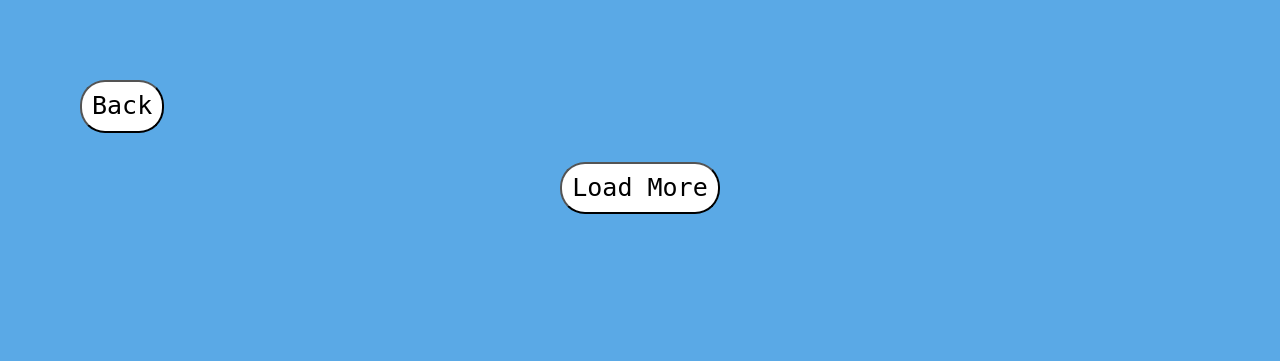
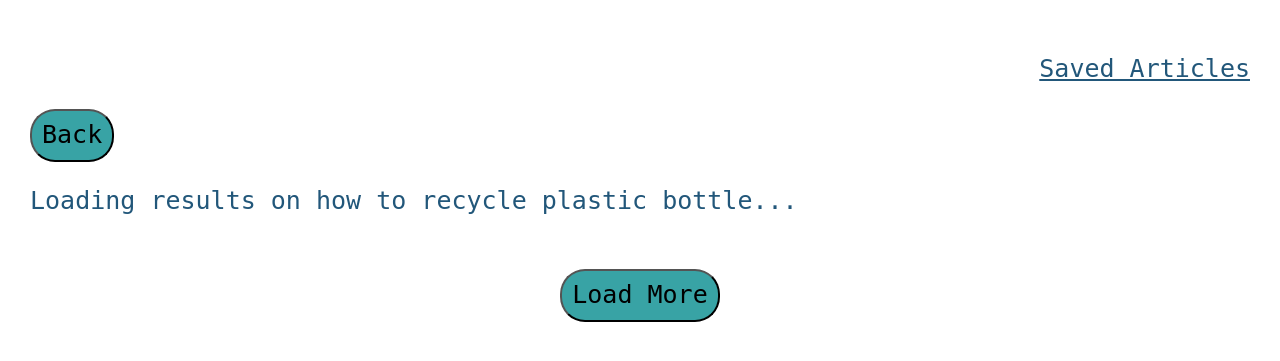
Before and after one commit to phyulwin/Devpost-Funathon2022, a Flask app: page /load in a window 1280 px wide. Shown: the top 361 px of the page. Run offline with Flask 2, Linux system fonts and the light colour scheme; data that the repository does not hold is empty; some libraries are stand-ins or nearby versions; some web fonts are replaced.

Commit message:
css design

```diff
--- a/cv2LiveDetection.py
+++ b/cv2LiveDetection.py
@@ -66,7 +66,7 @@
     #there has to be a better way but i made global variables of the info
     # i wanted to keep from the previous method, trying to save them like a snapshot
     # but i dont think it works unless i set up a class or smt
-    obj_name = 'how to recycle'
+    obj_name = 'plastic bottle'
     #return img, obj_name
     return obj_name
     #return label[0], out # returns string of object, img of the selected frame
--- a/main.py
+++ b/main.py
@@ -28,14 +28,15 @@
     #fetch results from live detection
     object = detection_result()
     #return results in dictionary passed to load.html
-    image_suggestions = search_image(object)
+    object_results = "how to recycle" + object
+    image_suggestions = search_image(object_results)
     for each_image in image_suggestions:
         #source article about the image
         article_name = each_image['source']['title']
         article_link = each_image['source']['page']
         #image url
         image_url = each_image['image']['url']
-    return render_template('load.html', image_suggestions=image_suggestions)
+    return render_template('load.html', image_suggestions=image_suggestions, object=object)
 
 #search nearby recycling centers, retrives user's location first
 '''
--- a/static/stylesheet.css
+++ b/static/stylesheet.css
@@ -1,13 +1,13 @@
 /* https://purecss.io/layouts/ - layout git source: https://github.com/pure-css/pure/tree/master/site/static/layouts/blog */
 body {
-    background-color: #5AA9E6;
+    background-color: white;
     margin: auto;
-    padding: 80px;
+    padding: 30px;
 
     font-family: 'Nova Mono', monospace;
     font-size: 25px;
 
-    color: #FFE45E; /*text color - either white or black or yellow*/
+    color: #22577A; /*text color - either white or black or yellow*/
     text-align: center;
 
 }
@@ -16,8 +16,8 @@
     border-radius: 25px;
     padding: 10px;
     transition: ease-out 0.5s;
-    background-color: white;
-    box-shadow: inset 0 0 0 0 lightblue;
+    background-color: #38A3A5;
+    box-shadow: inset 0 0 0 0 #22577A;
 }
 
 .button:hover{
@@ -29,20 +29,21 @@
 .logo {
     font-size: 70px;
     border-style: solid;
-    border-color: hsl(0, 100%, 50%); /* red */
+    border-color: #22577A; /* red */
 }
 
 .image {
-    border: 5px solid #FFE45E;
+    border: 5px solid #22577A;
   }
 
 .card {
     display: flex;
     flex-direction: column;
-    background-color: white;
-    border: 20px solid white;
+    background-color: #C7F9CC;
+    background-blend-mode: overlay;
+    border: 20px solid #C7F9CC;
     border-radius: 25px;
-    color: black;
+    color: #22577A;
     padding: 10px;
 }
 
--- a/templates/index.html
+++ b/templates/index.html
@@ -1,10 +1,10 @@
 <!--this is the welcome page-->
 {% extends "style.html" %}
 
-{% block head %} {% endblock %}
+{% block head %} <p padding="0px" style="text-decoration: underline; text-align: right;">Log Out</p> {% endblock %}
 
 {% block body %}
-<h2 class="logo">RECYCLABLE?</h2>
+<h2 class="card" style="font-size: 70px; padding: 5px;">RECYCLABLE?</h2>
 <!--redirect /live if start button is clicked-->
 <form method="post" action="/live">
     <input type="submit" value="start" class="button" name="start" />
--- a/templates/live.html
+++ b/templates/live.html
@@ -1,6 +1,7 @@
 {% extends "style.html" %}
 
 {% block head %}
+  <p padding="0px" style="text-decoration: underline; text-align: right;">Log Out</p>
   <!--Back button to redirect back to home page (index.html)-->
   <form method="get" action="/">
     <input style="position: fixed; top: 20px; left: 20px;"
--- a/templates/load.html
+++ b/templates/load.html
@@ -1,7 +1,7 @@
 <!--open camera frame and query results at the same time-->
 {% extends "style.html" %}
 
-{% block head %} {% endblock %}
+{% block head %} <p padding="0px" style="text-decoration: underline; text-align: right;">Saved Articles</p> {% endblock %}
 
 {% block body %}
     <div style="text-align:left;">
@@ -9,6 +9,7 @@
             <input style="top: 20px; left: 20px;"
                 type="submit" value="Back" class="button" name="back_button" />
         </form>
+        <p>Loading results on how to recycle {{ object }}...</p>
         <br>
         {% for image in image_suggestions %}
             <div class="card">
@@ -20,10 +21,17 @@
                 </div>
                 <!-- Title and Content -->
                 <div class="card__content">
-                    <h2><a style="text-decoration:none;" href='{{ image["source"]["page"] }}'>{{ image['source']['name'] }}</a></h2>
-                    <p>{{ image['source']['title'] }}</p>
+                    <h2><a style="text-decoration:none;" href='{{ image["source"]["page"] }}'>{{ image['source']['title'] }}</a></h2>
+                    <p>{{ image['source']['name'] }}</p>
                 </div>
-                <a style="text-decoration:none; color: #FFE45E;" href='{{ image["source"]["page"] }}'>...read more</a>
+                <a style="text-decoration:none; color: #22577A;" href='{{ image["source"]["page"] }}'>...read article</a>
+                <br>
+                <style>
+                    material-icons:hover {
+                      color: red;
+                    }
+                </style>
+                <p>save for later <i class="material-icons" style="font-size:30px; color:white;">star</i></p>
             </div>
         <br>
         {% endfor %}
--- a/templates/style.html
+++ b/templates/style.html
@@ -12,6 +12,8 @@
   <link rel="stylesheet" href="https://cdnjs.cloudflare.com/ajax/libs/font-awesome/4.7.0/css/font-awesome.min.css">
   <script src="https://kit.fontawesome.com/a076d05399.js" crossorigin="anonymous"></script>
 
+  <link rel="stylesheet" href="https://fonts.googleapis.com/icon?family=Material+Icons">
+
   <!--https://fonts.google.com/specimen/Bungee+Shade#styles-->
   <link rel="preconnect" href="https://fonts.googleapis.com">
   <link rel="preconnect" href="https://fonts.gstatic.com" crossorigin>
```
